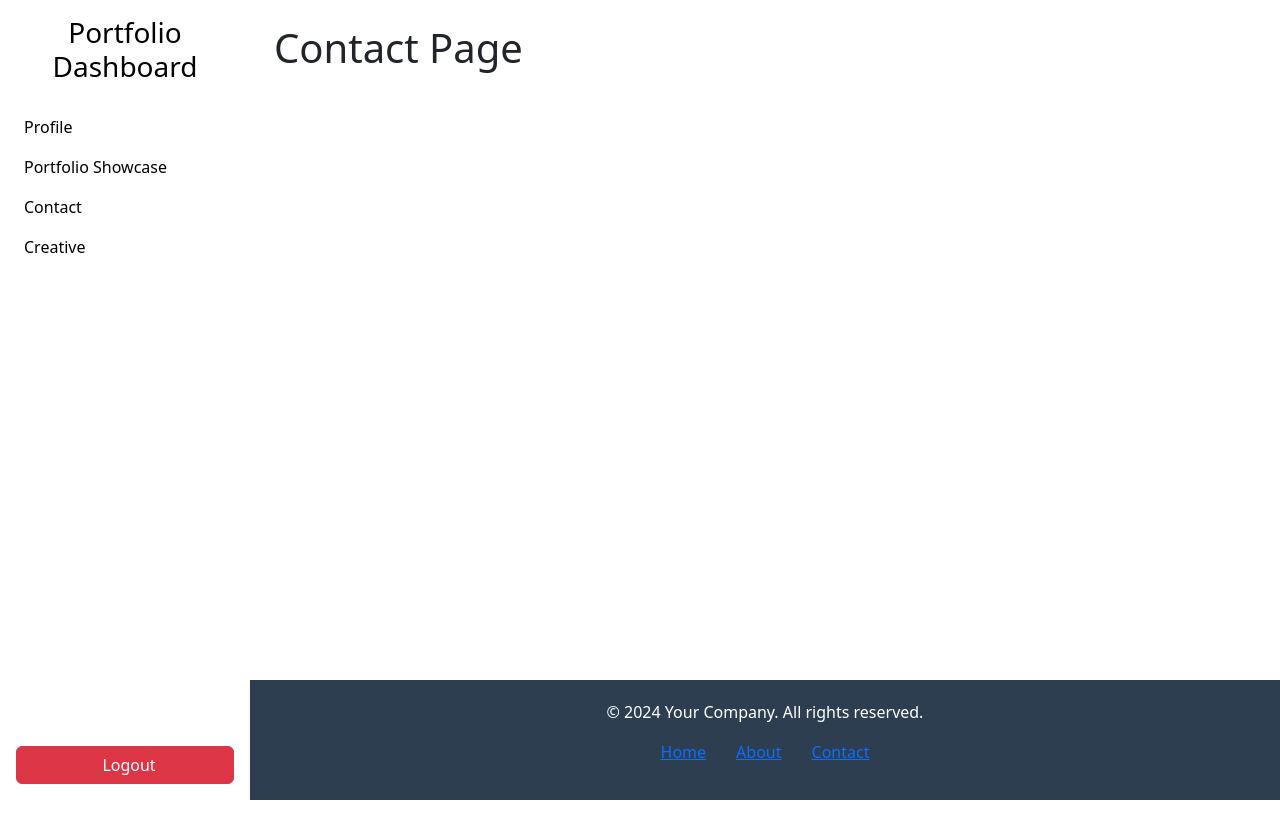
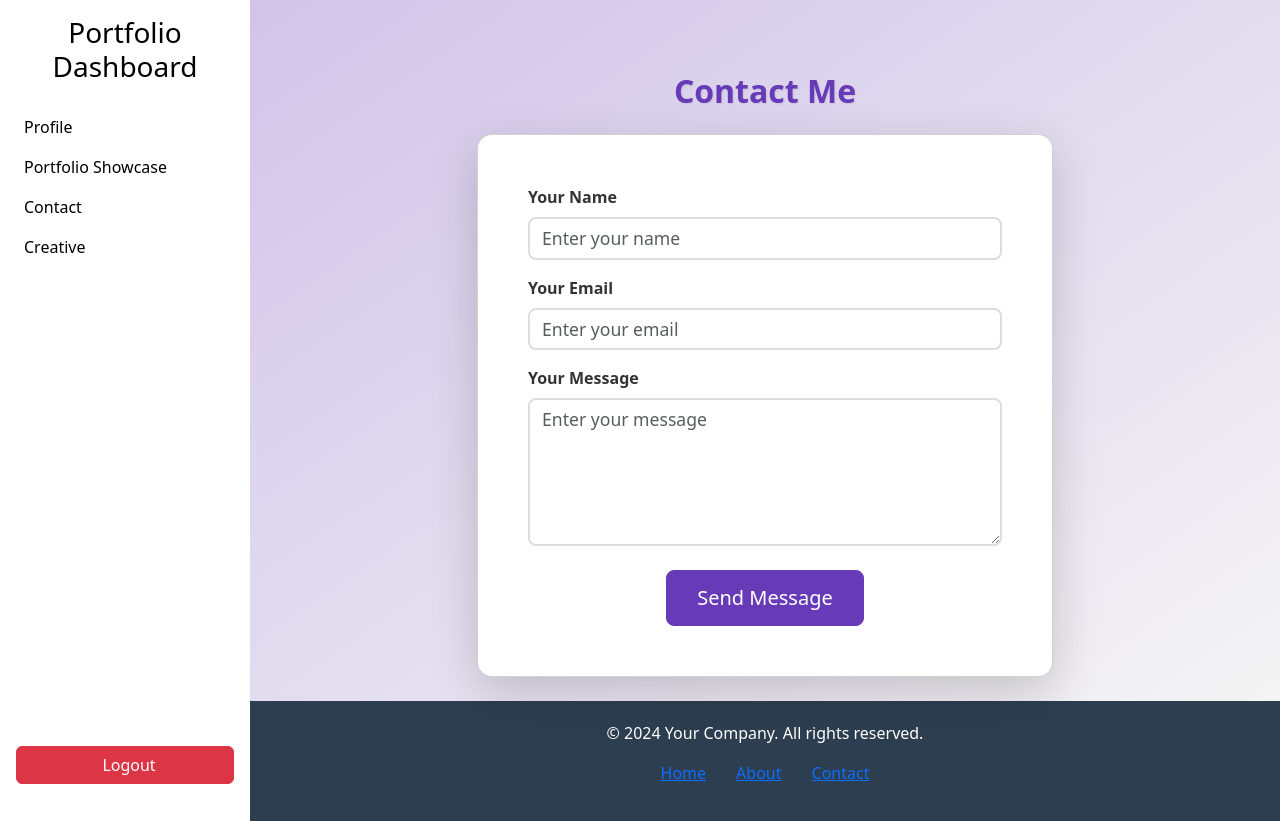
Before and after one commit to cktanaya/Compendium, a Vue app: page /portfolio/contact in a window 1280 px wide. Before the commit the page ends 800 px from the top, so only its background shows below. Built offline with nearby package versions, Linux system fonts and the light colour scheme.

Commit message:
ContactPage.vue

```diff
--- a/src/views/ContactPage.vue
+++ b/src/views/ContactPage.vue
@@ -1,12 +1,133 @@
 <template>
-    <div>
-      <h1>Contact Page</h1>
-      <!-- Add contact form here -->
+  <div class="contact-page-container">
+    <div class="container mt-5">
+      <h2 class="text-center mb-4">Contact Me</h2>
+      <div class="row justify-content-center">
+        <div class="col-md-8">
+          <div class="card shadow-lg contact-card">
+            <div class="card-body">
+              <form @submit.prevent="handleSubmit">
+                <!-- Name Input -->
+                <div class="form-group mb-3">
+                  <label for="name" class="form-label">Your Name</label>
+                  <input type="text" v-model="name" id="name" class="form-control" placeholder="Enter your name" required>
+                </div>
+
+                <!-- Email Input -->
+                <div class="form-group mb-3">
+                  <label for="email" class="form-label">Your Email</label>
+                  <input type="email" v-model="email" id="email" class="form-control" placeholder="Enter your email" required>
+                </div>
+
+                <!-- Message Input -->
+                <div class="form-group mb-4">
+                  <label for="message" class="form-label">Your Message</label>
+                  <textarea v-model="message" id="message" rows="5" class="form-control" placeholder="Enter your message" required></textarea>
+                </div>
+
+                <!-- Submit Button -->
+                <div class="text-center">
+                  <button type="submit" class="btn btn-primary btn-lg">Send Message</button>
+                </div>
+              </form>
+            </div>
+          </div>
+        </div>
+      </div>
     </div>
-  </template>
+  </div>
+</template>
 
-  <script>
-  export default {
-    name: 'ContactPage',
-  };
-  </script>
+<script>
+export default {
+  data() {
+    return {
+      name: '',
+      email: '',
+      message: '',
+    };
+  },
+  methods: {
+    handleSubmit() {
+      // Handle form submission logic here
+      // For example, sending form data to an API or email service
+      alert(`Message sent by ${this.name} (${this.email})\n\nMessage: ${this.message}`);
+
+      // Clear form inputs after submission
+      this.name = '';
+      this.email = '';
+      this.message = '';
+    },
+  },
+};
+</script>
+
+<style scoped>
+.contact-page-container {
+  background: linear-gradient(to bottom right, #d1c4e9, #f4f4f4); /* Matches the ProfilePage background color */
+  min-height: 10vh;
+  padding: 60px 20px;
+}
+
+.container {
+  max-width: 900px;
+}
+
+.card.contact-card {
+  background-color: #fff;
+  border-radius: 15px;
+  padding: 30px;
+  box-shadow: 0 15px 30px rgba(0, 0, 0, 0.1);
+}
+
+.card-body {
+  padding: 0;
+}
+
+h2 {
+  color: #673ab7;
+  font-weight: bold;
+  text-shadow: 1px 1px 2px rgba(0, 0, 0, 0.1);
+}
+
+.form-label {
+  font-weight: bold;
+  color: #333;
+}
+
+.form-control {
+  border-radius: 8px;
+  box-shadow: none;
+  border: 2px solid #ddd;
+  transition: border-color 0.3s ease;
+}
+
+.form-control:focus {
+  border-color: #673ab7;
+  box-shadow: 0 0 5px rgba(103, 58, 183, 0.4);
+}
+
+.btn-primary {
+  background-color: #673ab7;
+  border-color: #673ab7;
+  padding: 12px 30px;
+  border-radius: 8px;
+  transition: background-color 0.3s ease, box-shadow 0.3s ease;
+}
+
+.btn-primary:hover {
+  background-color: #7e57c2;
+  box-shadow: 0 5px 15px rgba(103, 58, 183, 0.3);
+}
+
+/* Adjust spacing on larger screens */
+@media (min-width: 768px) {
+  .card.contact-card {
+    padding: 50px;
+  }
+
+  .form-control {
+    font-size: 1.1rem;
+  }
+}
+</style>
```
